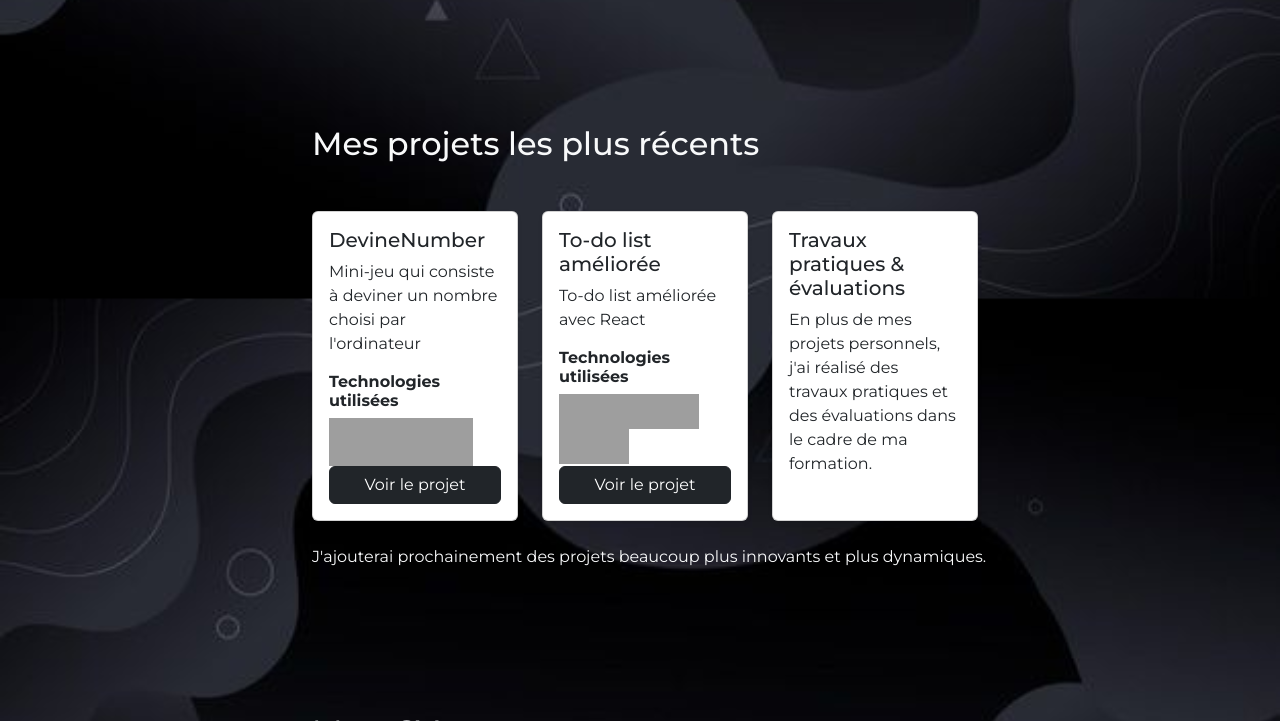
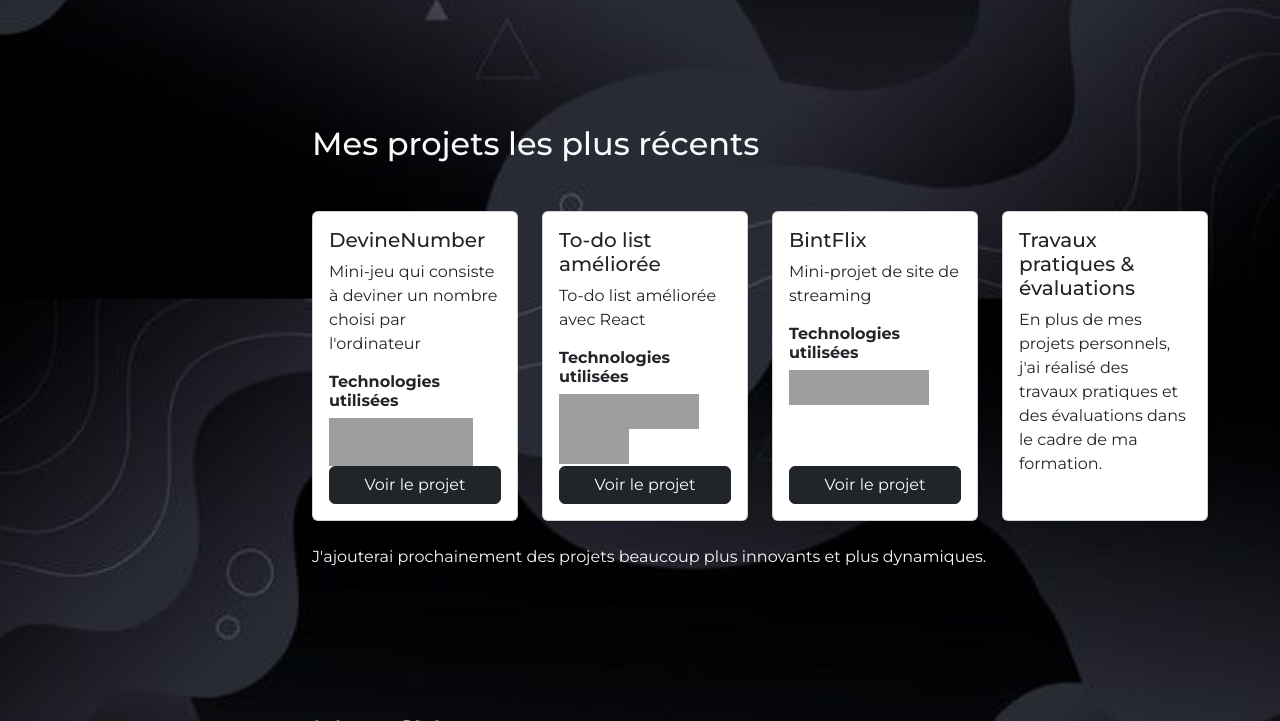
Before and after one commit to bintaax/Bintou_portfolio, a plain HTML site: page index.html in a window 1280 px wide. Shown: the part 554-1275 px from the top of the page. Drawn offline with nearby package versions, Linux system fonts and the light colour scheme; grey boxes are pictures that could not be loaded.

Commit message:
update project
bintflix

```diff
--- a/index.html
+++ b/index.html
@@ -104,7 +104,28 @@
             </div>
           </div>
 
-          <!-- Carte 3 -->
+                <!-- Carte 3 -->
+                    <div class="col-md-6 col-lg-3">
+            <div class="card h-100 shadow-sm">
+              <div class="card-body d-flex flex-column">
+                <h5 class="card-title">BintFlix</h5>
+                <p class="card-text">Mini-projet de site de streaming</p>
+                <div class="icons-skills">
+                  <h6 class="fw-bold">Technologies utilisées</h6>
+                  <div class="icons d-flex flex-wrap">
+                    <img width="35" height="35" src="https://img.icons8.com/color/48/html-5--v1.png" alt="html-5"/>
+                    <img width="35" height="35" src="https://img.icons8.com/color/48/css3.png" alt="css3"/>
+                    <img width="35" height="35" src="https://img.icons8.com/fluency/48/javascript.png" alt="javascript"/>
+                    <img width="35" height="35" src="https://img.icons8.com/color/48/tailwindcss.png" alt="tailwindcss"/>
+                  </div>
+                </div>
+                <a href="https://bintflix.vercel.app" class="btn btn-dark mt-auto">Voir le projet</a>
+              </div>
+            </div>
+          </div>
+
+
+          <!-- Carte 4 -->
           <div class="col-md-6 col-lg-3">
             <div class="card h-100 shadow-sm">
               <div class="card-body d-flex flex-column">
```
